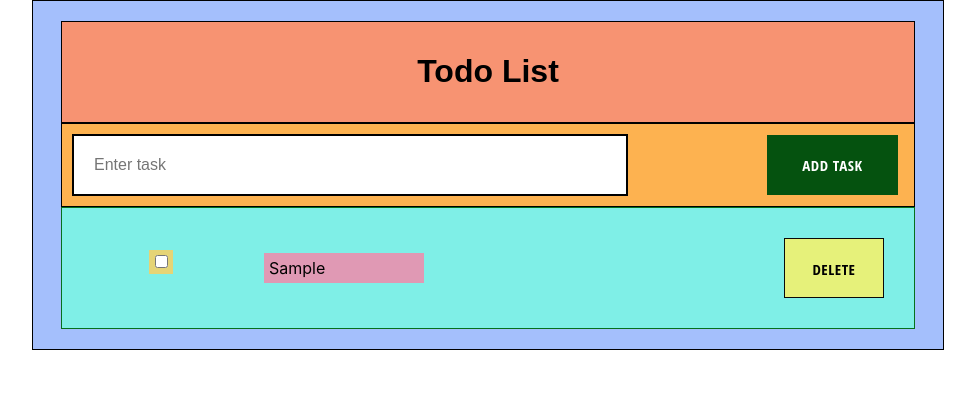
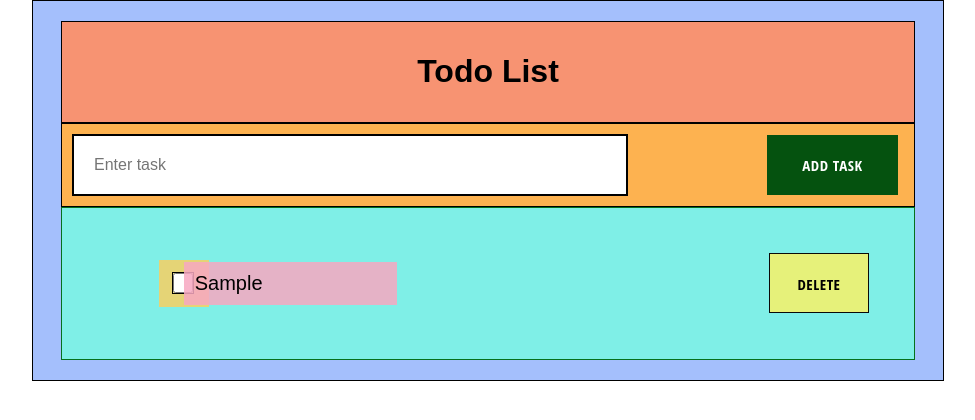
Before and after one commit to sudheerkumar1996/todo-list, a React (Create React App) app: page / in a window 1280 px wide. Both pictures are taken after typing "Sample" into the empty fields and a click on the button "ADD TASK". Shown: the top 420 px of the page, without its empty margins (152-1127 px from the left). Built offline with nearby package versions, Linux system fonts and the light colour scheme.

Commit message:
tasklist component style changed

```diff
--- a/src/components/addTaskContainer-components/addTaskContainer.styles.scss
+++ b/src/components/addTaskContainer-components/addTaskContainer.styles.scss
@@ -1,6 +1,6 @@
 .addTask-Container{
     width: 65vw;
-    border: 1px solid black;
+    border: 0.1px solid black;
     display: flex-end;
     padding: 10px;
     margin-right: auto;
--- a/src/components/checkbox-component/checkbox.styles.scss
+++ b/src/components/checkbox-component/checkbox.styles.scss
@@ -1,9 +1,15 @@
 .checkbox-container{
-    width: 20px;
-    padding: 2px;
+    width: 30px;
+    padding: 10px;
     left:45px;
     right: 100px;
     position: relative;
     background-color: rgba(247, 207, 100, 0.856);
     margin: 2px;
+    input{
+            width: 20px;
+            height: 20px;
+            position: relative;
+            outline: 0.1px solid black;
+    }
 }
--- a/src/components/header-components/header.styles.scss
+++ b/src/components/header-components/header.styles.scss
@@ -1,7 +1,7 @@
 
     .header{
         width: 65vw;
-        border: 1px solid black;
+        border: 0.1px solid black;
         display: flex;
         justify-content: center;
         padding: 10px;
--- a/src/components/label-component/label.styles.scss
+++ b/src/components/label-component/label.styles.scss
@@ -1,8 +1,15 @@
 .label-container{
-    width: 150px;
+    width: 15vw;
+    right: 90px;
+    height: auto;
+    margin-right: 10px;
+    color:black;
     border: none;
-    padding: 5px;
+    padding: 0.8vw;
     display: flex;
     position: relative;
-    background-color: rgba(241, 139, 173, 0.856);
+    background-color: rgba(247, 168, 194, 0.856);
+    font-family: "Arial";
+    text-align: left;
+    font-size: 20px;
 }
--- a/src/components/task/task.styles.scss
+++ b/src/components/task/task.styles.scss
@@ -1,6 +1,6 @@
 .task-container{
     width: auto;
-    padding: 10px;
+    padding: 15px;
     position: relative;
     margin: 10px;
     display: flex;
@@ -8,11 +8,10 @@
         padding: 15px;
         background-color: rgb(11, 83, 5);
         color: black;
-        border: 1px solid black;
+        border: 0.1px solid black;
       }
       .check-box{
-          right: 10%;
-          padding: 10px;
+          padding: 15px;
       }
       .Label{
          margin: auto;
@@ -22,7 +21,7 @@
       }
     .delete-button{
         left: 80%;
-        position: 10px;
         display: flex;
+        padding: 10px;
     }
 }
--- a/src/components/taskListContainer-components/taskListContainer.styles.scss
+++ b/src/components/taskListContainer-components/taskListContainer.styles.scss
@@ -1,7 +1,8 @@
 .taskListContainer{
     width: 65vw;
-    border: 1px solid rgb(5, 112, 28);
+    border: 0.1px solid rgb(5, 112, 28);
     padding: 10px;
     margin: 0 auto;
     background-color: rgba(124, 245, 229, 0.911);
+    display: flexbox;
 }
```
Also changed, not shown: 1 other file (tests, documents, lock files or other folders).
